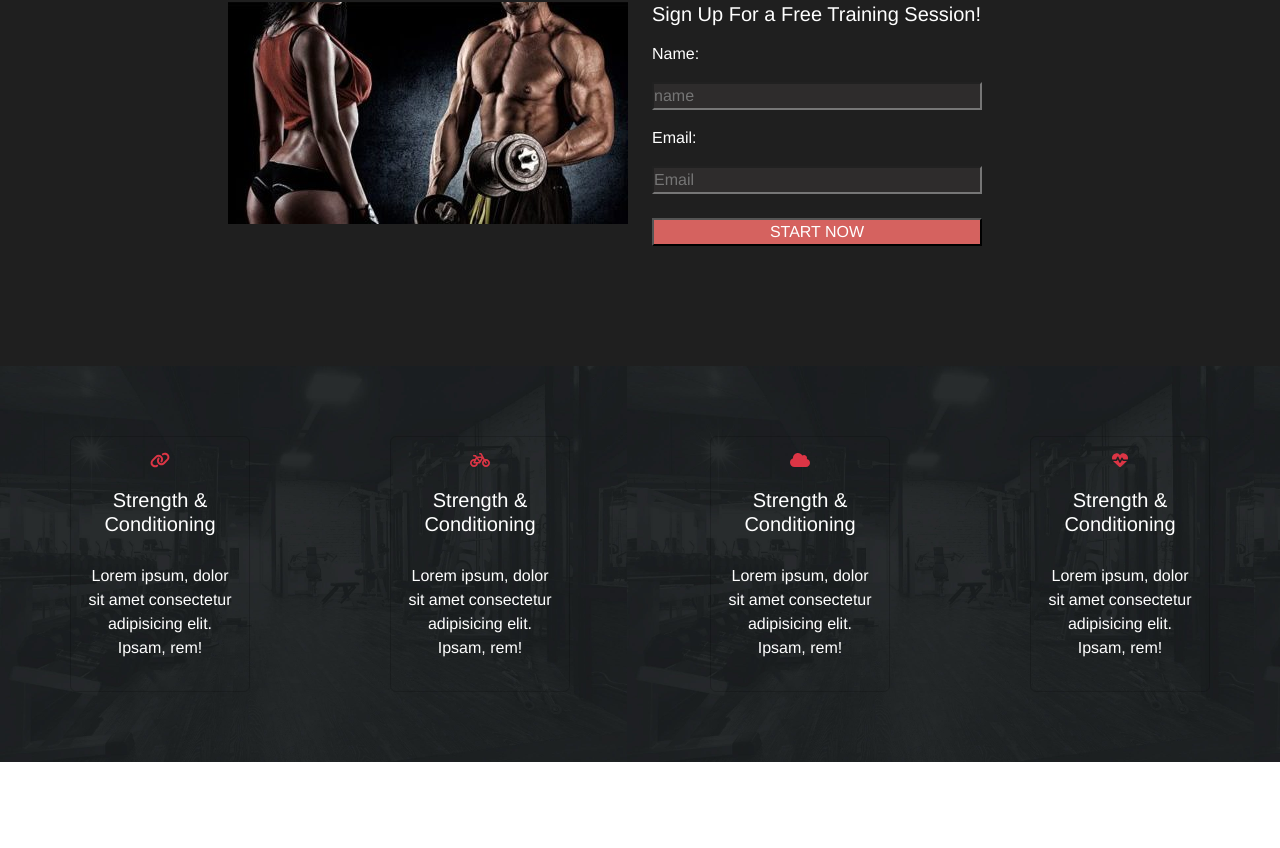
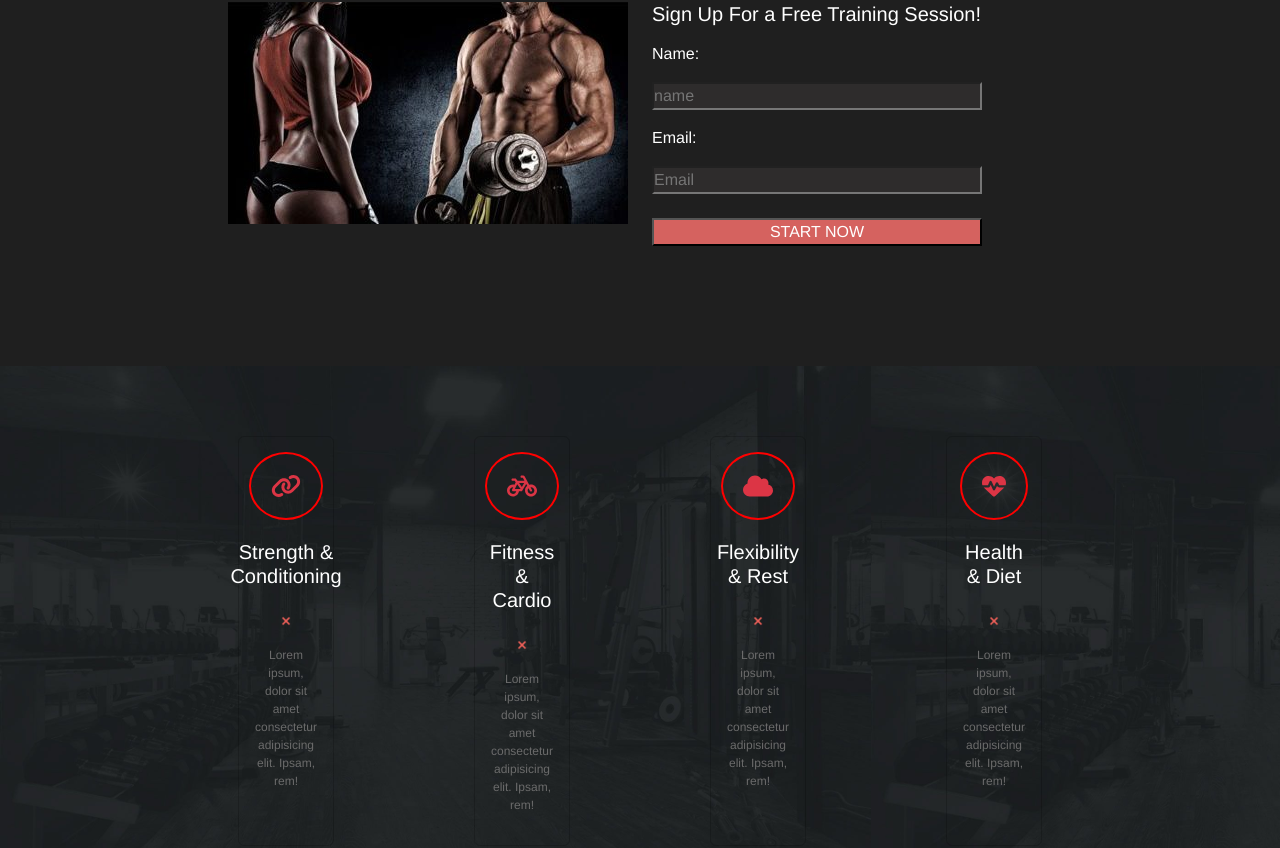
Before and after one commit to grada92/proj-html-vuejs, a Vue app: page / in a window 1280 px wide. Shown: the part 835-1683 px from the top of the page. Before the commit the page ends 1597 px from the top, so only its background shows below. Built offline with nearby package versions, Linux system fonts and the light colour scheme.

Commit message:
details Service Component

```diff
--- a/src/components/ServiceComponent.vue
+++ b/src/components/ServiceComponent.vue
@@ -1,20 +1,15 @@
 <template>
-  <div class="box-service">
+  <div class="box-service px-4 container-fluid">
+    <div class="d-flex box-card mx-5 px-5 row justify-content-center">
+      <div class="d-flex card-service mx-5 px-5">
 
-    <div class="d-flex box-card">
 
-      <div class="card bg-transparent text-center">
-        <i class="text-danger fa-solid fa-link"></i>
+        <!---CARD 1-->
+        <div class="d-flex align-items-center  card bg-transparent text-center">
+          <i id="border" class="fs-4 text-danger fa-solid fa-link"></i> <!--ADD ICON--->
           <h5>Strength & Conditioning</h5>
 
-
-
-        <p>Lorem ipsum, dolor sit amet consectetur adipisicing elit. Ipsam, rem!</p>
-
-      </div>
-      <div class="card bg-transparent text-center">
-        <i class="text-danger fa-solid fa-bicycle"></i>
-        <h5>Strength & Conditioning</h5>
+          <img src="@/assets/images/divider-x-red.png" alt="">
 
 
 
@@ -22,25 +17,45 @@
 
         </div>
 
-      <div class="card bg-transparent text-center">
-        <i class="text-danger fa-solid fa-cloud"></i>
-        <h5>Strength & Conditioning</h5>
+        <!---CARD 2-->
+        <div class="card align-items-center bg-transparent text-center">
+          <i id="border" class="fs-4 text-danger fa-solid fa-bicycle"></i><!--ADD ICON--->
+          <h5>Fitness & Cardio</h5>
+
+          <img src="@/assets/images/divider-x-red.png" alt="">
 
 
 
           <p>Lorem ipsum, dolor sit amet consectetur adipisicing elit. Ipsam, rem!</p>
 
         </div>
+        <!---CARD 3-->
+        <div class="card align-items-center bg-transparent text-center">
+          <i id="border" class="fs-4 text-danger fa-solid fa-cloud"></i><!--ADD ICON--->
+          <h5>Flexibility & Rest</h5>
 
-      <div class="card  bg-transparent text-center">
-        <i class="text-danger fa-solid fa-heart-pulse"></i>
-        <h5>Strength & Conditioning</h5>
+          <img src="@/assets/images/divider-x-red.png" alt="">
 
 
 
           <p>Lorem ipsum, dolor sit amet consectetur adipisicing elit. Ipsam, rem!</p>
 
         </div>
+        <!---CARD 4-->
+      <div class="card  align-items-center bg-transparent text-center">
+        <i id="border" class="fs-4 text-danger fa-solid fa-heart-pulse"></i><!--ADD ICON--->
+        <h5>Health & Diet</h5>
+
+        <img src="@/assets/images/divider-x-red.png" alt="">
+
+
+        <p>Lorem ipsum, dolor sit amet consectetur adipisicing elit. Ipsam, rem!</p>
+
+      </div>
+
+
+      </div>
+
 
 
     </div>
@@ -55,10 +70,11 @@ name: 'ServiceComponent'
 }
 </script>
 
-<style lang="scss" scooped>
+<style lang="scss" scoped>
 .box-service {
   background-image: url(@/assets/images/gym_bkgd_bw-compressor.jpg);
   background-size: contain;
+  max-width: 100%;
 }
 .card {
   color:white;
@@ -68,5 +84,21 @@ name: 'ServiceComponent'
   color: none;
 }
 
+p {
+  font-size: 12px;
+  color: #6b6b6b;
+}
+
+img {
+  height: 10px;
+  width: 10px;
+
+}
+
+#border {
+  border-radius: 100%;
+  border: 2px solid red;
+  padding: 20px;
+}
 
 </style>
```
Lines whose indentation alone changed are shown as unchanged.
